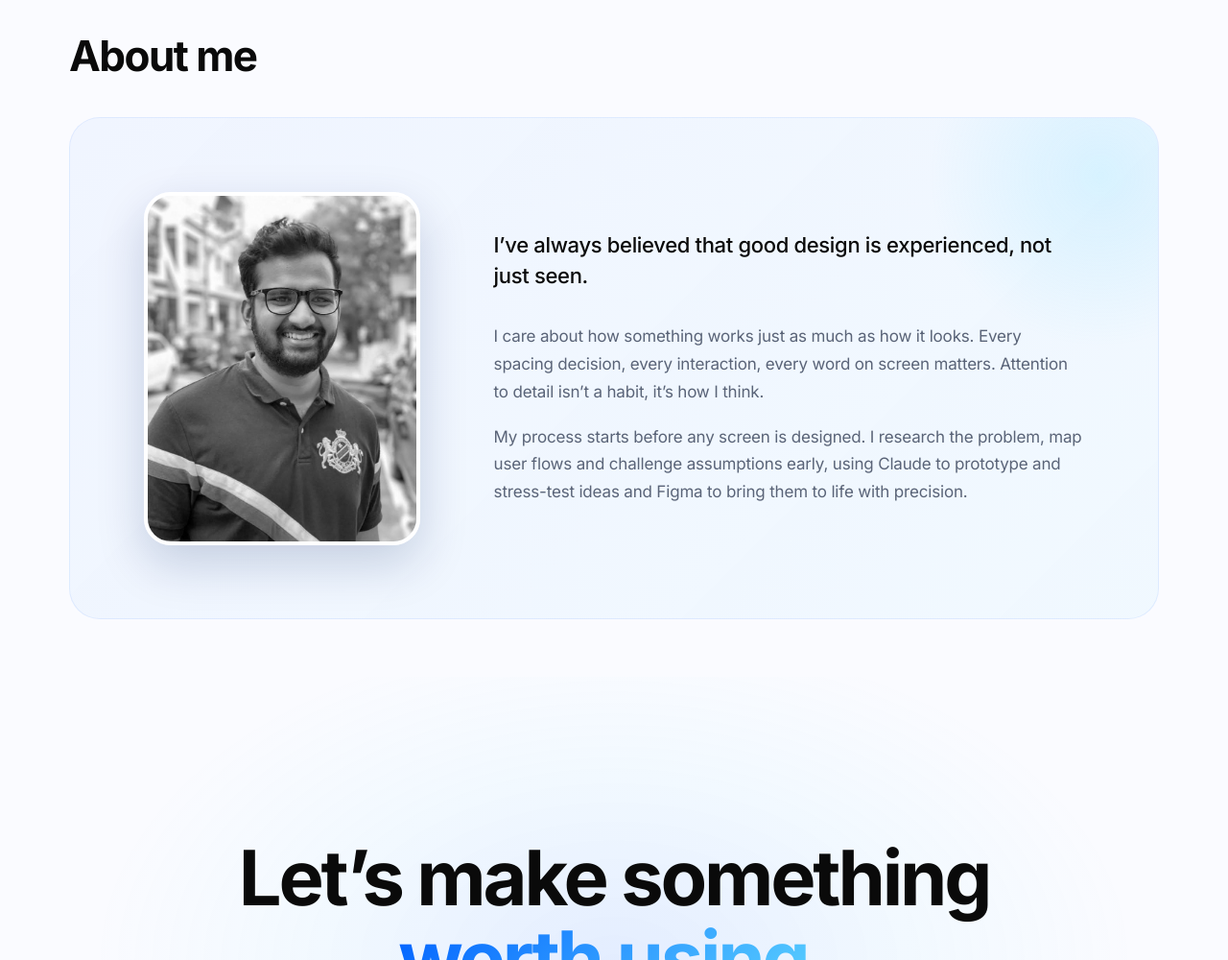
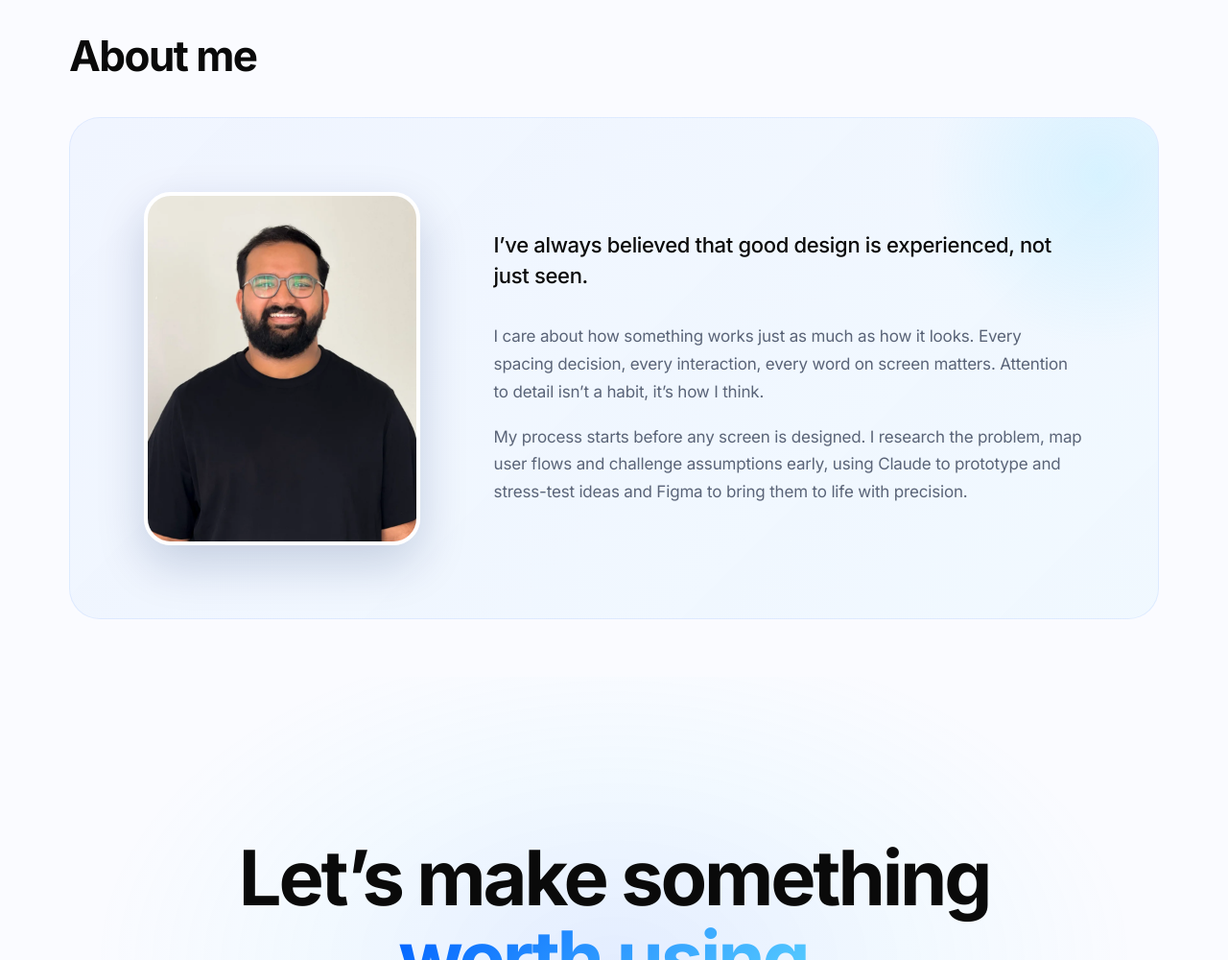
Before and after one commit to calebbennybenoy-design/calebbennybenoy-design.github.io, a plain HTML site: page index.html in a window 1280 px wide. Shown: the part 2428-3428 px from the top of the page at 96% size. Drawn offline with Linux system fonts and the light colour scheme.

Commit message:
Use the 2026 portrait in the About section
Co-Authored-By: Claude Opus 5.5 <noreply@anthropic.com>

```diff
--- a/index.html
+++ b/index.html
@@ -89,7 +89,7 @@ a:focus-visible,button:focus-visible,input:focus-visible{outline:2px solid #0061
 <div style="position: relative; overflow: hidden; border-radius: 32px; padding: clamp(32px, 6vw, 80px); background: linear-gradient(135deg, rgba(0,97,255,0.04) 0%, rgba(96,215,255,0.06) 100%); border: 1px solid rgba(0,97,255,0.08)">
 <div aria-hidden="true" style="position: absolute; top: -120px; right: -120px; width: 360px; height: 360px; border-radius: 50%; background: radial-gradient(circle, rgba(96,215,255,0.18), rgba(96,215,255,0) 70%); pointer-events: none"></div>
 <div style="position: relative; display: flex; flex-wrap: wrap; align-items: center; gap: clamp(36px, 6vw, 80px)">
-<img src="assets/home-portrait-old.jpg" alt="Portrait of Caleb Benny Benoy" style="flex: none; width: 280px; height: 360px; max-width: 100%; object-fit: cover; border-radius: 28px; border: 4px solid #FFFFFF; box-shadow: 0 20px 50px rgba(0,30,90,0.18)">
+<img src="assets/home-portrait.webp" alt="Portrait of Caleb Benny Benoy" style="flex: none; width: 280px; height: 360px; max-width: 100%; object-fit: cover; border-radius: 28px; border: 4px solid #FFFFFF; box-shadow: 0 20px 50px rgba(0,30,90,0.18)">
 <div style="flex: 1 1 360px; min-width: 0; max-width: 640px; display: flex; flex-direction: column; gap: 18px">
 <p style="margin: 0 0 14px; font-size: 22px; line-height: 1.45; font-weight: 500; letter-spacing: -0.015em; color: #0A0A0A">I’ve always believed that good design is experienced, not just seen.</p>
 <p style="margin: 0; font-size: 17px; line-height: 1.7; color: #5A6478">I care about how something works just as much as how it looks. Every spacing decision, every interaction, every word on screen matters. Attention to detail isn’t a habit, it’s how I think.</p>
```
Also changed, not shown: assets/home-portrait-old.jpg (deleted), assets/home-portrait.webp (added).
